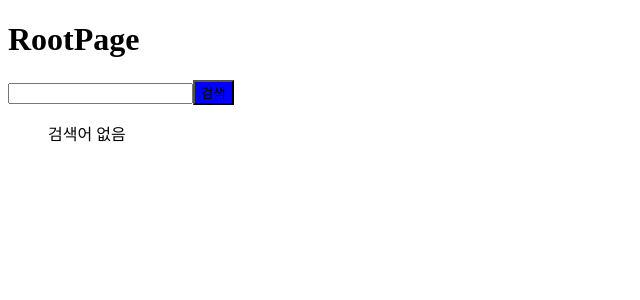
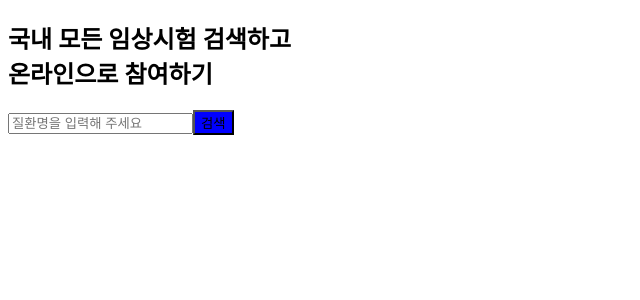
Before and after one commit to SeungrokYoon/search-clinical-trial, a React (Create React App) app: page / in a window 1280 px wide. Shown: the top 300 px of the page, without its empty margins (0-640 px from the left). Built offline with nearby package versions, Linux system fonts and the light colour scheme.

Commit message:
refactor: refactor debounce search

```diff
--- a/src/components/Search/Search.tsx
+++ b/src/components/Search/Search.tsx
@@ -1,4 +1,5 @@
-import { ChangeEvent } from 'react'
+import { ChangeEvent, useRef, useState } from 'react'
+import styled from 'styled-components'
 
 import { selectSearch, setSearchTerm } from './searchSlice'
 import useDebounce from '../../hooks/useDebounce'
@@ -7,11 +8,26 @@ import { useAppDispatch, useAppSelector } from '../../store/reduxHooks'
 import AsyncButton from '../AsyncButton/AsyncButton'
 
 function Search() {
-  const { data, fetchData, isLoading, isError } = useSuggestion('')
+  const [focusedIndex, setFocusedIndex] = useState(-2)
+  const { data, fetchData, isLoading, isError } = useSuggestion()
+
   return (
     <div>
-      <SearchInput error={isError} loading={isLoading} onSearch={fetchData} />
-      <SearchResultList data={data} error={isError} loading={isLoading} />
+      <SearchInput
+        changeFocus={(idx: number) => {
+          setFocusedIndex(idx)
+        }}
+        error={isError}
+        loading={isLoading}
+        onSearch={fetchData}
+      />
+      <SearchResultList
+        data={data}
+        error={isError}
+        isOpen={focusedIndex === -1}
+        loading={isLoading}
+        renderItem={(item) => <li key={item.sickCd}>{item.sickNm}</li>}
+      />
     </div>
   )
 }
@@ -22,11 +38,13 @@ interface SearchInputProps {
   loading: boolean
   error: boolean
   onSearch: (searchTerm: string) => Promise<void>
+  changeFocus: (idx: number) => void
 }
 
-function SearchInput({ loading, error, onSearch }: SearchInputProps) {
-  const search = useAppSelector(selectSearch)
+function SearchInput({ loading, error, onSearch, changeFocus }: SearchInputProps) {
+  const { searchTerm } = useAppSelector(selectSearch)
   const dispatch = useAppDispatch()
+  const inputRef = useRef<HTMLInputElement | null>(null)
 
   const handleSearch = useDebounce(
     (term: string) => {
@@ -44,13 +62,22 @@ function SearchInput({ loading, error, onSearch }: SearchInputProps) {
 
   return (
     <label htmlFor="searchInput">
-      <input type="text" value={search.searchTerm} onChange={handleChange} />
+      <input
+        ref={inputRef}
+        name="q"
+        placeholder="질환명을 입력해 주세요"
+        type="search"
+        value={searchTerm}
+        onBlur={() => changeFocus(-2)}
+        onChange={handleChange}
+        onFocus={() => changeFocus(-1)}
+      />
       <AsyncButton
         error={error}
         loading={loading}
         type="button"
         onClick={() => {
-          onSearch(search.searchTerm)
+          onSearch(searchTerm)
         }}
       >
         검색
@@ -59,23 +86,36 @@ function SearchInput({ loading, error, onSearch }: SearchInputProps) {
   )
 }
 
-interface SearchResultListProps {
-  data: any[]
+interface SearchResultListProps<T> {
+  data: T[]
+  renderItem: (item: T) => JSX.Element
   loading: boolean
   error: boolean
+  isOpen: boolean
 }
 
-function SearchResultList({ data }: SearchResultListProps) {
+function SearchResultList<T>({ data, renderItem, isOpen, loading }: SearchResultListProps<T>) {
+  const { searchTerm } = useAppSelector(selectSearch)
+  const searchBarEmpty = searchTerm.length === 0
+  const searchTermExistsButDataIsEmpty = !searchBarEmpty && !loading && data.length === 0
+
   return (
-    <aside>
+    <StyledAside className={isOpen ? 'open' : 'hide'}>
       <ul>
-        {data.length === 0 && <p>검색어 없음</p>}
-        {data.map((v) => (
-          <li key={v.sickCd} tabIndex={0}>
-            {v.sickNm}
-          </li>
-        ))}
+        {searchBarEmpty && <p>검색어를 입력해보세요</p>}
+        {loading ? <>검색중...</> : searchTermExistsButDataIsEmpty ? <p>검색어 없음</p> : ''}
+        {!searchBarEmpty && data.map((v) => renderItem(v))}
       </ul>
-    </aside>
+    </StyledAside>
   )
 }
+
+const StyledAside = styled.aside`
+  &.hide {
+    display: none;
+    background-color: blue;
+  }
+  &.open {
+    background-color: yellow;
+  }
+`
--- a/src/hooks/useSuggestion.ts
+++ b/src/hooks/useSuggestion.ts
@@ -1,9 +1,9 @@
-import { useEffect, useState } from 'react'
+import { useState } from 'react'
 
 import { api } from '../apis'
 import { GetSickResponse } from '../apis/sick'
 
-function useSuggestion(searchTerm: string) {
+function useSuggestion() {
   const [data, setData] = useState<GetSickResponse>([])
   const [isLoading, setIsLoading] = useState(false)
   const [isError, setIsError] = useState(false)
@@ -24,10 +24,6 @@ function useSuggestion(searchTerm: string) {
     }
   }
 
-  useEffect(() => {
-    fetchData(searchTerm)
-  }, [])
-
   return { data, isLoading, isError, fetchData }
 }
 
--- a/src/pages/RootPage.tsx
+++ b/src/pages/RootPage.tsx
@@ -3,7 +3,11 @@ import Search from '../components/Search/Search'
 function RootPage() {
   return (
     <div>
-      <h1>RootPage</h1>
+      <h2>
+        국내 모든 임상시험 검색하고
+        <br />
+        온라인으로 참여하기
+      </h2>
       <Search />
     </div>
   )
```
